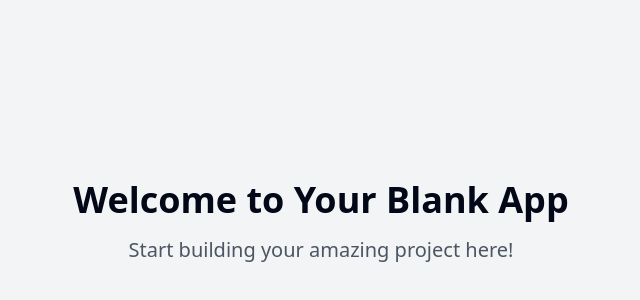
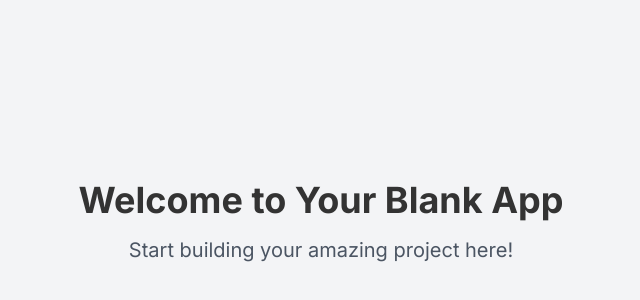
Before and after one commit to SadiqNaizam/mlo-a774-7410, a React (Vite) app: page / in a window 1280 px wide. Shown: the part 178-478 px from the top of the page, without its empty margins (319-959 px from the left). Built offline with nearby package versions, Linux system fonts and the light colour scheme.

Commit message:
Files generated: index.css

```diff
--- a/src/index.css
+++ b/src/index.css
@@ -1,3 +1,5 @@
+@import url('https://fonts.googleapis.com/css2?family=Inter:wght@400;500;700;900&display=swap');
+
 @tailwind base;
 @tailwind components;
 @tailwind utilities;
@@ -5,88 +7,47 @@
 @layer base {
   :root {
     --background: 0 0% 100%;
-    --foreground: 222.2 84% 4.9%;
-
+    --foreground: 0 0% 20%;
     --card: 0 0% 100%;
-    --card-foreground: 222.2 84% 4.9%;
-
+    --card-foreground: 0 0% 20%;
     --popover: 0 0% 100%;
-    --popover-foreground: 222.2 84% 4.9%;
-
-    --primary: 222.2 47.4% 11.2%;
-    --primary-foreground: 210 40% 98%;
-
+    --popover-foreground: 0 0% 20%;
+    --primary: 24 93% 54%;
+    --primary-foreground: 0 0% 100%;
     --secondary: 210 40% 96.1%;
     --secondary-foreground: 222.2 47.4% 11.2%;
-
     --muted: 210 40% 96.1%;
-    --muted-foreground: 215.4 16.3% 46.9%;
-
-    --accent: 210 40% 96.1%;
-    --accent-foreground: 222.2 47.4% 11.2%;
-
+    --muted-foreground: 0 0% 50.2%;
+    --accent: 24 93% 54%;
+    --accent-foreground: 0 0% 100%;
     --destructive: 0 84.2% 60.2%;
     --destructive-foreground: 210 40% 98%;
-
-    --border: 214.3 31.8% 91.4%;
-    --input: 214.3 31.8% 91.4%;
-    --ring: 222.2 84% 4.9%;
-
+    --border: 0 0% 89.8%;
+    --input: 0 0% 89.8%;
+    --ring: 24 93% 54%;
     --radius: 0.5rem;
-
-    --sidebar-background: 0 0% 98%;
-
-    --sidebar-foreground: 240 5.3% 26.1%;
-
-    --sidebar-primary: 240 5.9% 10%;
-
-    --sidebar-primary-foreground: 0 0% 98%;
-
-    --sidebar-accent: 240 4.8% 95.9%;
-
-    --sidebar-accent-foreground: 240 5.9% 10%;
-
-    --sidebar-border: 220 13% 91%;
-
-    --sidebar-ring: 217.2 91.2% 59.8%;
   }
 
   .dark {
-    --background: 222.2 84% 4.9%;
+    --background: 0 0% 9.4%;
     --foreground: 210 40% 98%;
-
-    --card: 222.2 84% 4.9%;
+    --card: 0 0% 9.4%;
     --card-foreground: 210 40% 98%;
-
-    --popover: 222.2 84% 4.9%;
+    --popover: 0 0% 9.4%;
     --popover-foreground: 210 40% 98%;
-
-    --primary: 210 40% 98%;
-    --primary-foreground: 222.2 47.4% 11.2%;
-
+    --primary: 24 93% 54%;
+    --primary-foreground: 0 0% 100%;
     --secondary: 217.2 32.6% 17.5%;
     --secondary-foreground: 210 40% 98%;
-
     --muted: 217.2 32.6% 17.5%;
     --muted-foreground: 215 20.2% 65.1%;
-
-    --accent: 217.2 32.6% 17.5%;
-    --accent-foreground: 210 40% 98%;
-
+    --accent: 24 93% 54%;
+    --accent-foreground: 0 0% 100%;
     --destructive: 0 62.8% 30.6%;
     --destructive-foreground: 210 40% 98%;
-
     --border: 217.2 32.6% 17.5%;
     --input: 217.2 32.6% 17.5%;
-    --ring: 212.7 26.8% 83.9%;
-    --sidebar-background: 240 5.9% 10%;
-    --sidebar-foreground: 240 4.8% 95.9%;
-    --sidebar-primary: 224.3 76.3% 48%;
-    --sidebar-primary-foreground: 0 0% 100%;
-    --sidebar-accent: 240 3.7% 15.9%;
-    --sidebar-accent-foreground: 240 4.8% 95.9%;
-    --sidebar-border: 240 3.7% 15.9%;
-    --sidebar-ring: 217.2 91.2% 59.8%;
+    --ring: 24 93% 54%;
   }
 }
 
@@ -97,5 +58,6 @@
 
   body {
     @apply bg-background text-foreground;
+    font-family: 'Inter', system-ui, sans-serif;
   }
 }
```
